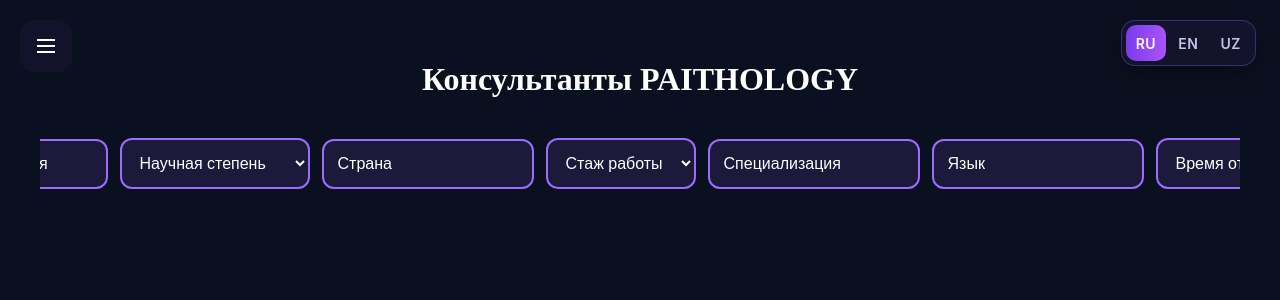
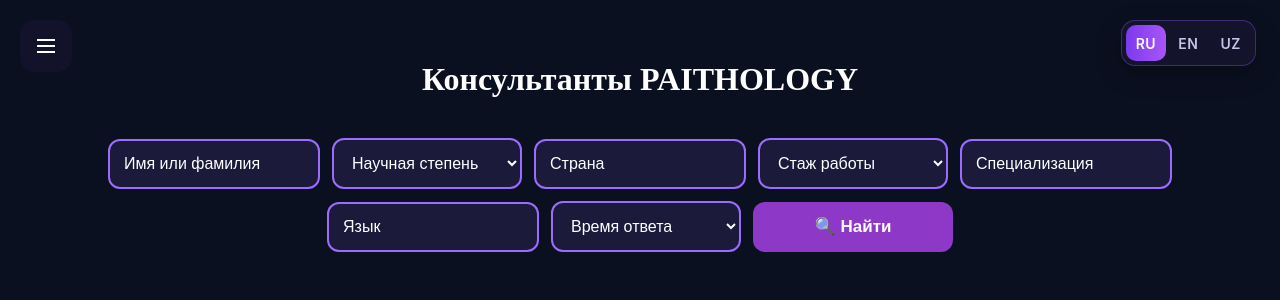
Before and after one commit to mumtoza8724/Paithology, a Flask app: page /consultants in a window 1280 px wide. Shown: the top 300 px of the page. Run offline with Flask 3, Linux system fonts and the light colour scheme.

Commit message:
Компьютер: страница не шире окна, поиск консультантов целиком
- .main: ширина считается вместе с отступами (box-sizing:border-box,
  width:auto) — пропала лишняя горизонтальная прокрутка на 20 px, в том
  числе при открытом меню
- «Стать консультантом»: контейнер с отступами внутри ширины и гибкая
  средняя колонка — нет прокрутки при открытом меню на 1440 px
- поиск консультантов: поля переносятся на вторую строку по центру,
  а не обрезаются слева
- проверено на 1280, 1440 и 1920 px (меню закрыто и открыто) и на телефоне

Co-Authored-By: Claude Opus 5.5 <noreply@anthropic.com>
Claude-Session: https://claude.ai/code/session_01DwPwRbBPo1aEJS8FbcfMLF

```diff
--- a/static/consultant.css
+++ b/static/consultant.css
@@ -11,6 +11,10 @@ color:#ffffff;
 }
 
 .consultant-container{
+
+/* ширина вместе с отступами — страница не шире окна, даже при открытом меню */
+box-sizing:border-box;
+
 width:100%;
 max-width:1800px;
 margin:auto;
@@ -23,7 +27,7 @@ display:grid;
 grid-template-columns:
 
 260px
-1fr
+minmax(0, 1fr)
 380px;
 
 gap:40px;
--- a/static/style.css
+++ b/static/style.css
@@ -42,10 +42,12 @@ body{
 }
 
 .main{
+    /* ширина считается вместе с отступами: страница не шире окна */
+    box-sizing:border-box;
     padding:90px 40px 40px;
     margin-left: 20px;
     transition:.3s;
-    width:calc(100% - 80px);
+    width:auto;
 }
 
 .main.shift{
--- a/templates/consultants.html
+++ b/templates/consultants.html
@@ -129,8 +129,10 @@ box-shadow:
     gap:12px;
     align-items:center;
     justify-content:center;
-    flex-wrap:nowrap;
-    overflow-x:auto;
+    /* поля переносятся на следующую строку, а не уезжают за край */
+    flex-wrap:wrap;
+    max-width:1200px;
+    margin:0 auto;
 }
 
 .search-panel input,
```
